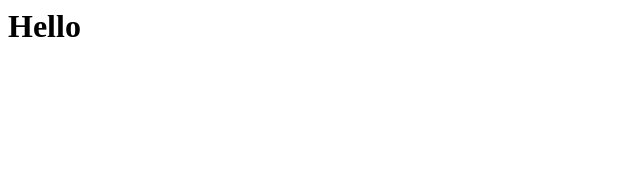
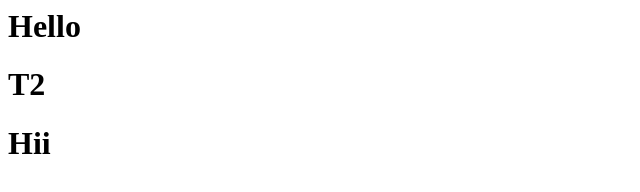
Before and after one commit to v-hembade1999/testing-merge, a plain HTML site: page index.html in a window 1280 px wide. Shown: the whole page, without its empty margins (0-640 px from the left). Drawn offline with Linux system fonts and the light colour scheme.

Commit message:
Update index.html

```diff
--- a/index.html
+++ b/index.html
@@ -1 +1,9 @@
 <h1>Hello</h1>
+<h1>T2</h1>
+
+
+
+
+
+
+<h1>Hii</h1>
```
